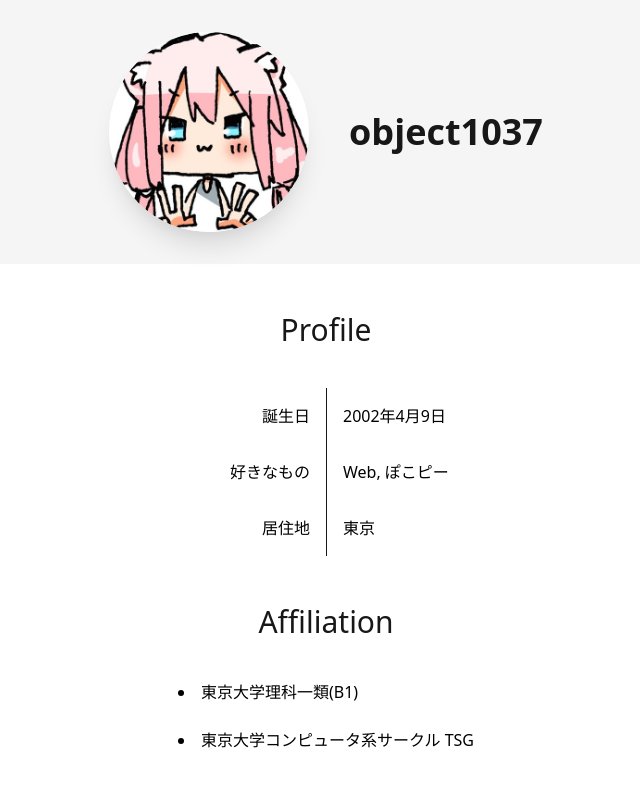
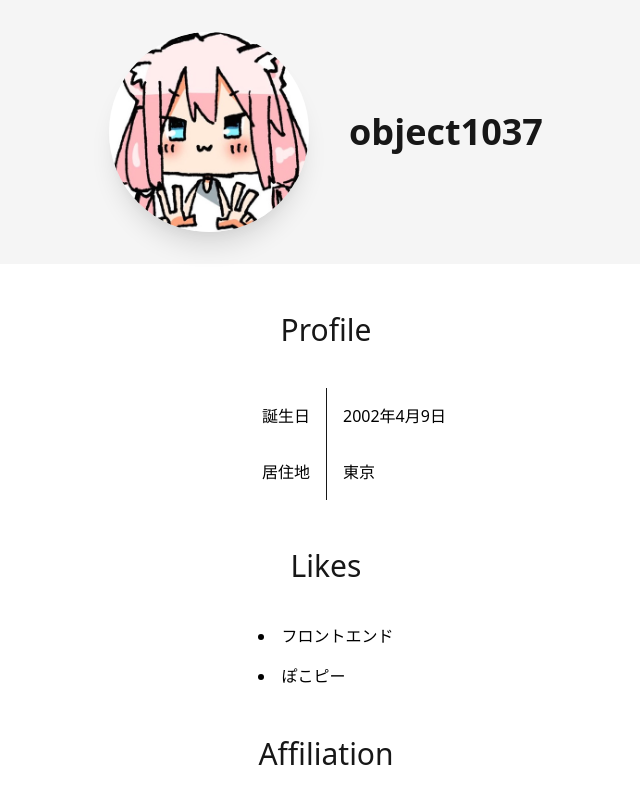
Before and after one commit to object1037/homepage, a Next.js app: page / in a window 1280 px wide. Shown: the top 800 px of the page, without its empty margins (314-954 px from the left). Built offline with nearby package versions, Linux system fonts and the light colour scheme.

Commit message:
add list component

```diff
--- /dev/null
+++ b/components/list.tsx
@@ -0,0 +1,13 @@
+export default function List({
+  listArr
+}: {
+  listArr: string[]
+}) {
+  return (
+    <ul className="list-inside list-disc mx-auto flex flex-col space-y-4">
+      {listArr.map((content) => {
+        return <li key={content}>{content}</li>
+      })}
+    </ul>
+  )
+}
--- a/pages/index.tsx
+++ b/pages/index.tsx
@@ -4,6 +4,17 @@ import Footer from '../components/footer'
 import Section from '../components/section'
 import SkillCard from '../components/skill-card'
 import ELink from '../components/external-link'
+import List from '../components/list'
+
+const likes = [
+  "フロントエンド",
+  "ぽこピー",
+]
+
+const affiliations = [
+  "東京大学理科一類(B1)",
+  "東京大学コンピュータ系サークル TSG",
+]
 
 export default function Home() {
   return (
@@ -27,21 +38,19 @@ export default function Home() {
           <div className="grid grid-cols-2 divide-gray-900 divide-x">
             <div>
               <div className="text-right p-4">誕生日</div>
-              <div className="text-right p-4">好きなもの</div>
               <div className="text-right p-4">居住地</div>
             </div>
             <div>
               <div className="text-left p-4">2002年4月9日</div>
-              <div className="text-left p-4">Web, ぽこピー</div>
               <div className="text-left p-4">東京</div>
             </div>
           </div>
         </Section>
+        <Section title="Likes">
+          <List listArr={likes} />
+        </Section>
         <Section title="Affiliation">
-          <ul className="list-inside list-disc mx-auto flex flex-col space-y-6">
-            <li>東京大学理科一類(B1)</li>
-            <li>東京大学コンピュータ系サークル TSG</li>
-          </ul>
+          <List listArr={affiliations} />
         </Section>
         <Section title="Skills">
           <div className="flex flex-row justify-center flex-wrap">
```
